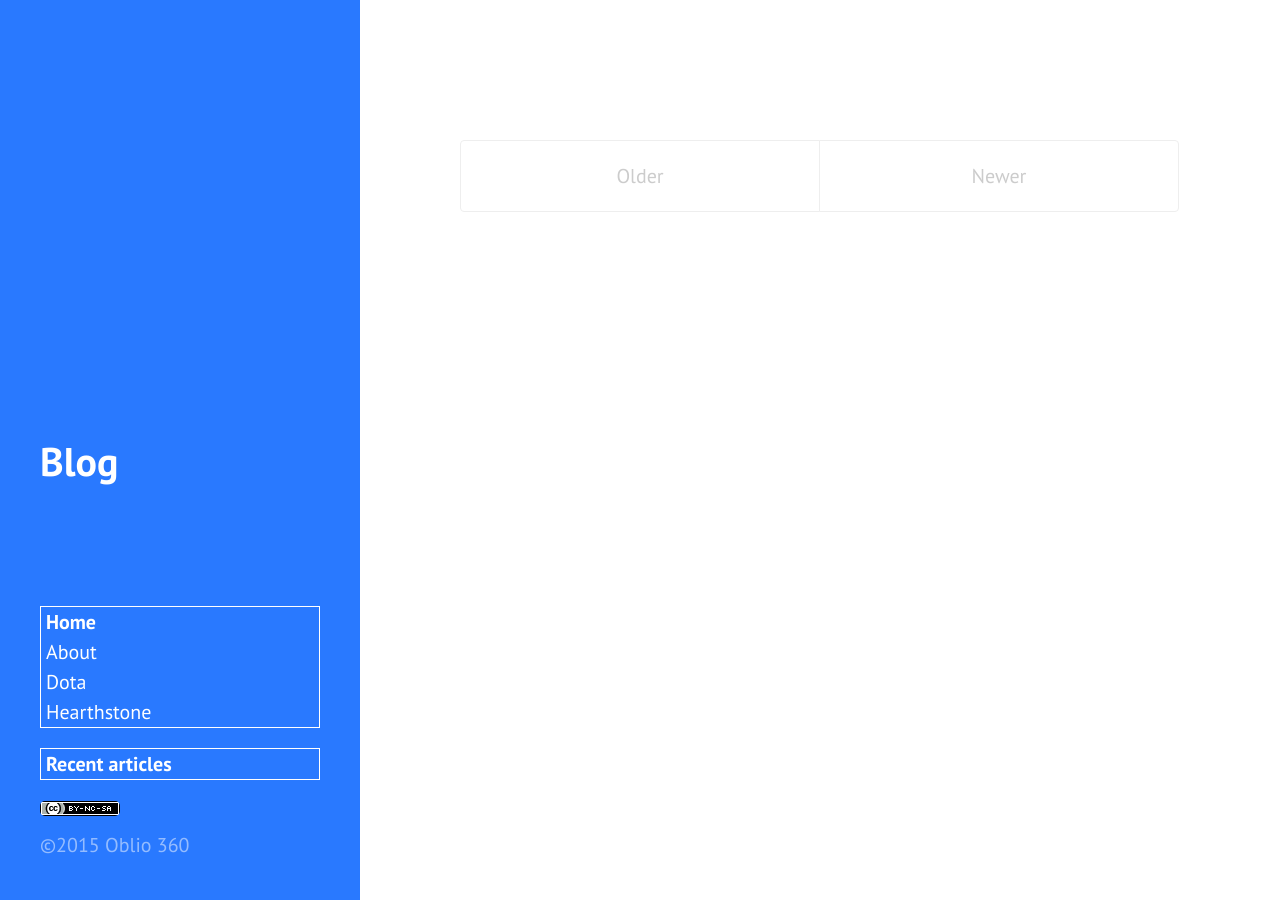
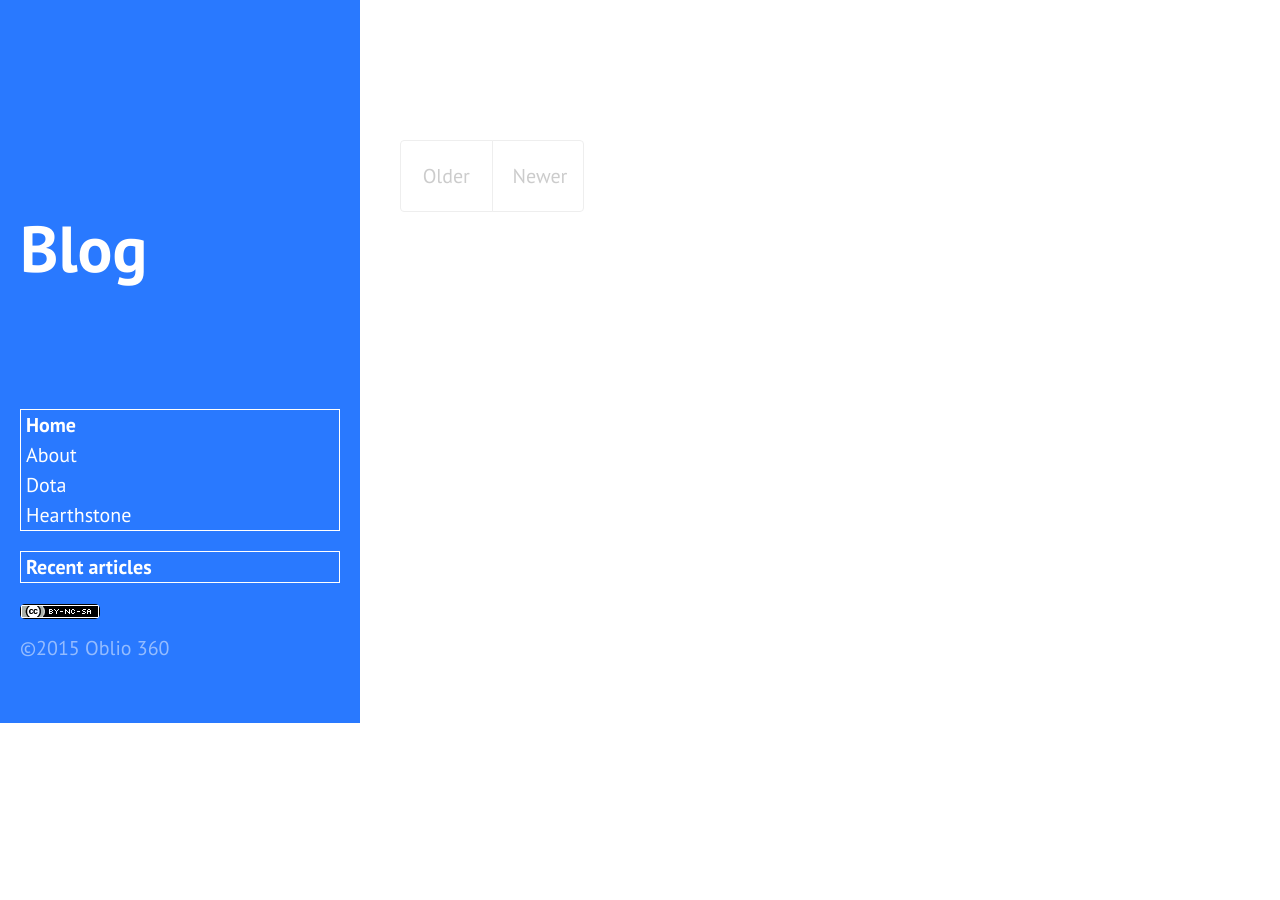
Before and after one commit to oblio360/oblio-blog, a Jekyll site: the page built from index.html, in a window 1280 px wide. Built offline with Jekyll 4.4.1, drawn with Linux system fonts in a browser that asks for light colours; Markdown is read by kramdown in place of the engine named in the settings; the list of posts is cut into pages by our own code.

Commit message:
Fixing the iPad layout for the blog, as well.

```diff
--- a/_includes/sidebar.html
+++ b/_includes/sidebar.html
@@ -1,5 +1,4 @@
-<div class="sidebar">
-  <div class="container sidebar-sticky">
+<div class="container sidebar">
     <div class="sidebar-about">
       <a href="/"><h1>{{ site.title }}</h1></a>
     </div>
@@ -25,5 +24,4 @@
     </ul>
 
     {% include license.html %} <p>&copy;{{ site.time | date: '%Y' }} Oblio 360</p>
-  </div>
 </div>
--- a/css/hyde.css
+++ b/css/hyde.css
@@ -20,7 +20,6 @@
  * Global resets
  * Sidebar
  * Container
- * Reverse layout
  * Themes
  */
 
@@ -61,10 +60,7 @@ html {
 }
 @media (min-width: 48rem) {
   .sidebar {
-    position: fixed;
-    top: 0;
-    left: 0;
-    bottom: 0;
+    display: table-cell;
     width: 18rem;
     text-align: left;
   }
@@ -79,7 +75,7 @@ html {
 .sidebar-about h1 {
   color: #fff;
   margin-top: 0;
-  font-size: 2rem;
+  font-size: 3.25rem;
 }
 
 /* Sidebar nav */
@@ -119,22 +115,6 @@ a.sidebar-nav-item:focus {
   list-style: none;
 }
 
-/* Sticky sidebar
- *
- * Add the `sidebar-sticky` class to the sidebar's container to affix it the
- * contents to the bottom of the sidebar in tablets and up.
- */
-
-@media (min-width: 48rem) {
-  .sidebar-sticky {
-    position: absolute;
-    right:  1rem;
-    bottom: 1rem;
-    left:   1rem;
-  }
-}
-
-
 /* Container
  *
  * Align the contents of the site above the proper threshold with some margin-fu
@@ -148,44 +128,24 @@ a.sidebar-nav-item:focus {
 
 @media (min-width: 48rem) {
   .content {
-    max-width: 38rem;
-    margin-left: 20rem;
-    margin-right: 2rem;
+    display: table-cell;
+    max-width: 30rem;
+    padding-left: 2rem;
+    padding-right: 2rem;
   }
 }
 
 @media (min-width: 64rem) {
   .content {
-    margin-left: 22rem;
-    margin-right: 4rem;
+    display: table-cell;
+    max-width: 46rem;
+    padding-left: 2rem;
+    padding-right: 2rem;
   }
 }
 
 
-/*
- * Reverse layout
- *
- * Flip the orientation of the page by placing the `.sidebar` on the right.
- */
-
-@media (min-width: 48rem) {
-  .layout-reverse .sidebar {
-    left: auto;
-    right: 0;
-  }
-  .layout-reverse .content {
-    margin-left: 2rem;
-    margin-right: 20rem;
-  }
-}
-
-@media (min-width: 64rem) {
-  .layout-reverse .content {
-    margin-left: 4rem;
-    margin-right: 22rem;
-  }
-}
-
+/* Light blue */
 
 .theme-base .sidebar {
   background-color: #2979ff;
--- a/css/poole.css
+++ b/css/poole.css
@@ -21,10 +21,8 @@
  * Custom type
  * Messages
  * Container
- * Masthead
  * Posts and pages
  * Pagination
- * Reverse layout
  * Themes
  */
 
@@ -43,8 +41,10 @@
 
 html,
 body {
-  margin: 0;
-  padding: 0;
+    margin: 0;
+    padding: 0;
+    width: 100%;
+    height: 100%;
 }
 
 html {
@@ -163,7 +163,6 @@ pre {
   padding: 1rem;
   font-size: .8rem;
   line-height: 1.4;
-  white-space: pre;
   white-space: pre-wrap;
   word-break: break-all;
   word-wrap: break-word;
@@ -266,33 +265,16 @@ tbody tr:nth-child(odd) th {
   margin-right: auto;
 }
 
-
-/*
- * Masthead
- *
- * Super small header above the content for site name and short description.
- */
-
-.masthead {
-  padding-top:    1rem;
-  padding-bottom: 1rem;
-  margin-bottom: 3rem;
+@media(min-width: 48rem) {
+    .container {
+        display: table;
+        max-width: 38rem;
+        padding-left:  1rem;
+        padding-right: 1rem;
+        margin-left:  auto;
+        margin-right: auto;
+    }
 }
-.masthead-title {
-  margin-top: 0;
-  margin-bottom: 0;
-  color: #505050;
-}
-.masthead-title a {
-  color: #505050;
-}
-.masthead-title small {
-  font-size: 75%;
-  font-weight: 400;
-  color: #c0c0c0;
-  letter-spacing: 0;
-}
-
 
 /*
  * Posts and pages
@@ -339,7 +321,7 @@ tbody tr:nth-child(odd) th {
 #___plusone_0 {
   width: 63px !important;
   position: relative;
-  left: 0px;
+  left: 0;
 }
 
 .twitter-share-button {
```
